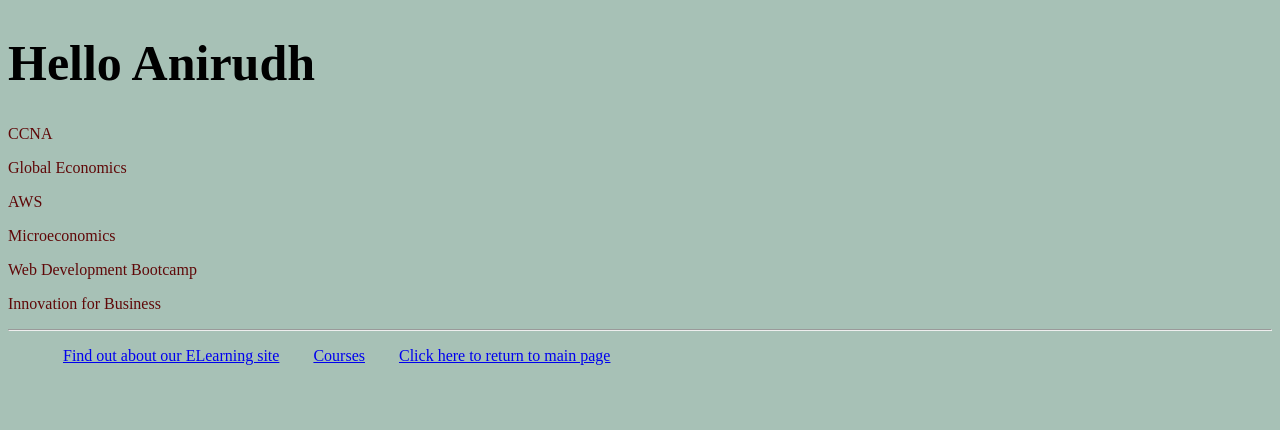
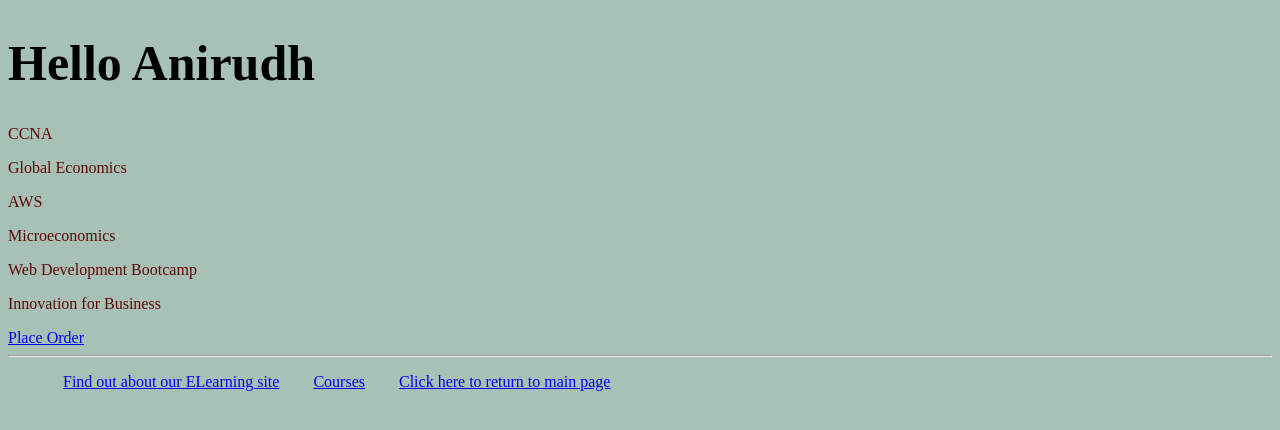
Before and after one commit to ani-poroorkara/internet-programming-uwindsor, a Django app: page /myapp/courses in a window 1280 px wide. Shown: the top 430 px of the page. Run offline with Django 4.2, Linux system fonts and the light colour scheme; data comes from the database, SQL or seed files in the repository.

Commit message:
order form created

```diff
--- a/Lab 2/mywebapp22/myapp/forms.py
+++ b/Lab 2/mywebapp22/myapp/forms.py
@@ -7,6 +7,7 @@ class InterestForm(forms.Form):
     levels = forms.IntegerField(initial = 1)
     comments = forms.CharField(label='Additional Comments', required=False, widget=forms.Textarea)
 
+# Order Form
 class OrderForm(forms.ModelForm):
     class Meta:
         model = Order;
--- a/Lab 2/mywebapp22/myapp/templates/myapp/courses.html
+++ b/Lab 2/mywebapp22/myapp/templates/myapp/courses.html
@@ -5,4 +5,5 @@
   <p>{{ course.name}}</p>
   {% endfor %}
 
+  <a href="{% url 'myapp:placeOrder' %}">Place Order</a>
 {% endblock %}
--- a/Lab 2/mywebapp22/myapp/templates/myapp/placeorder.html
+++ b/Lab 2/mywebapp22/myapp/templates/myapp/placeorder.html
@@ -2,8 +2,8 @@
 
 {% block body_block %}
 
-    <form action="{% url 'myapp:place_order' %}" method="post">
-        {{ form.as_p}}
+    <form action="{% url 'myapp:placeOrder' %}" method="post">
+        {{ form.as_p }}
         <input type="submit" value="Place Order" class="btn btn-secondary">
         </form>
 
--- a/Lab 2/mywebapp22/myapp/urls.py
+++ b/Lab 2/mywebapp22/myapp/urls.py
@@ -7,4 +7,5 @@ urlpatterns = [
  path(r'about', views.about, name='about'),
  path(r'courses', views.courses, name='courses'),
  path(r'detail/<id>/', views.detail, name='detail'),
+ path(r'place_order', views.place_order, name='placeOrder'),
 ]
```
